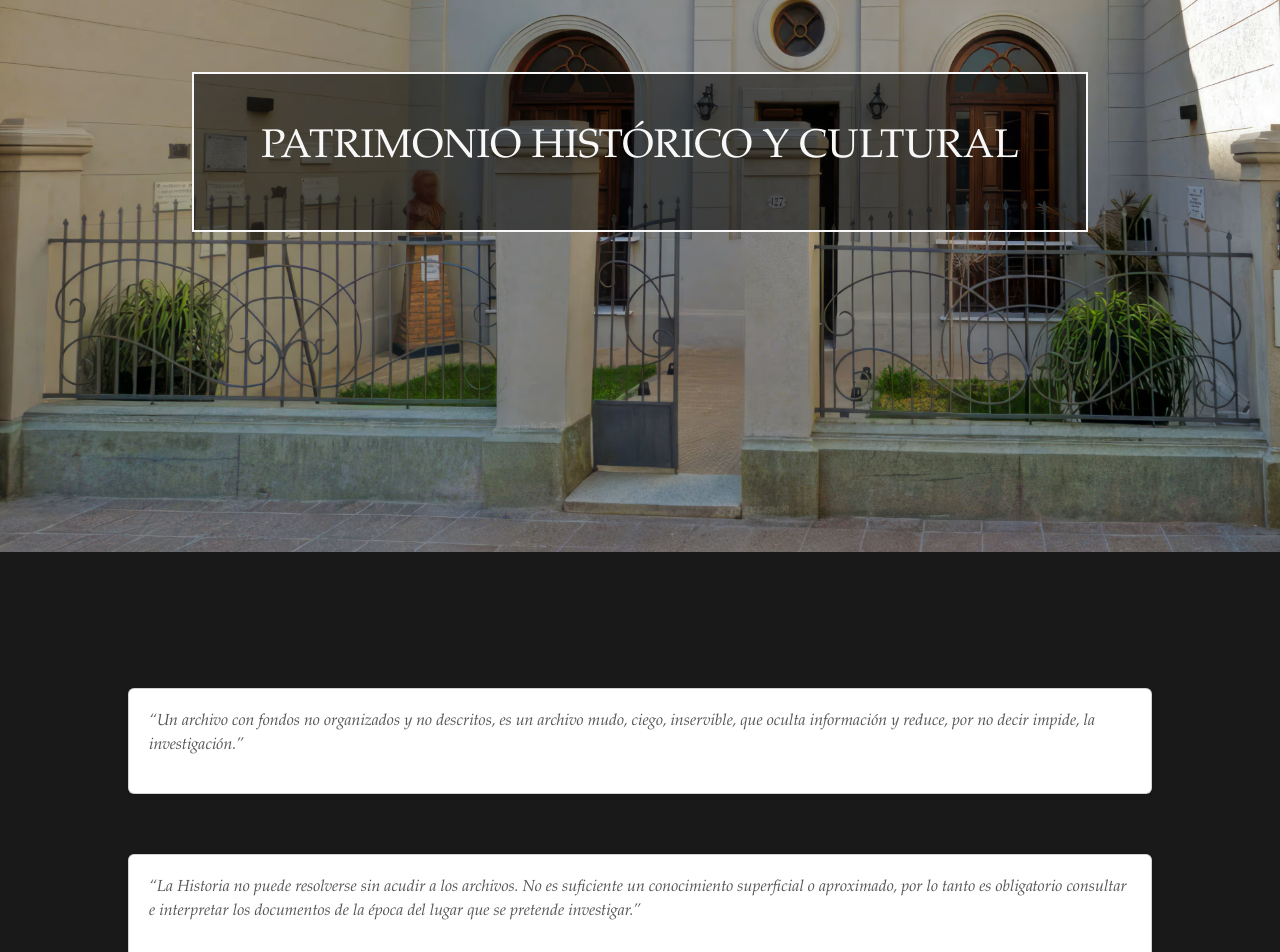
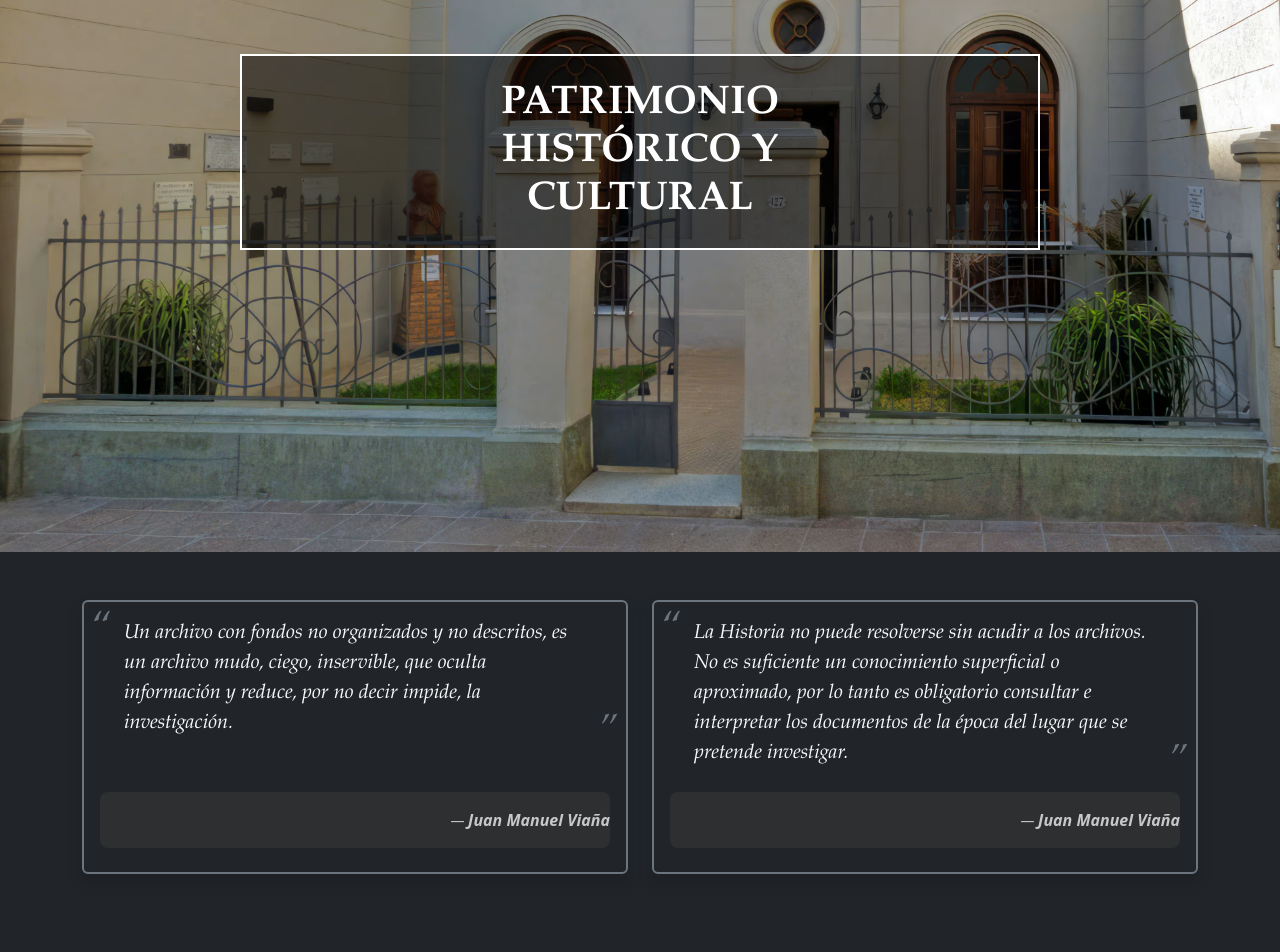
Before and after one commit to Facu137/Archivo-H-Frontend, a React (Vite) app: page / in a window 1280 px wide. Shown: the part 320-1272 px from the top of the page. Built offline with nearby package versions, Linux system fonts and the light colour scheme.

Commit message:
home con bootstrap

```diff
--- a/src/context/ThemeContext.jsx
+++ b/src/context/ThemeContext.jsx
@@ -21,7 +21,7 @@ ThemeProvider.propTypes = {
 export const useTheme = () => {
   const context = useContext(ThemeContext)
   if (context === undefined) {
-    throw new Error('useTheme must be used within a ThemeProvider')
+    throw new Error('useTheme debe ser usado dentro de ThemeProvider')
   }
   return context
 }
--- a/src/pages/Home/Home.css
+++ /dev/null
@@ -1,104 +0,0 @@
-/* src/pages/Home/Home.css */
-body {
-  margin: 0;
-  padding: 0;
-  overflow-x: hidden; /* Evita el desplazamiento horizontal */
-}
-
-.header-background {
-  height: 100dvh; /* Ajustar la altura para ser aún más grande y vistoso */
-  background-size: cover; /* Asegura que la imagen cubra todo el contenedor */
-  background-position: center; /* Centra la imagen */
-  padding: 0;
-  position: relative;
-  left: 0;
-  margin: 0;
-  padding: 0;
-  overflow: hidden;
-  margin-bottom: 136px; /* Espacio entre la imagen de fondo y las tarjetas */
-  overflow: hidden;
-}
-
-.overlay {
-  position: absolute;
-  top: 40%;
-  bottom: 40%;
-  left: 15%;
-  right: 15%;
-  border-width: 2px;
-  border-style: solid;
-  background-color: rgba(0, 0, 0, 0.5);
-  color: #f8f8f8;
-  display: flex;
-  justify-content: center;
-  align-items: center;
-  padding: 30px; /* Añadir relleno para el texto */
-  box-sizing: border-box; /* Incluir el padding en el tamaño total */
-}
-
-.overlay h2 {
-  color: white;
-  text-align: center;
-  margin: 0; /* Eliminar márgenes para centrar el texto */
-}
-
-.home-container {
-  display: flex;
-  box-sizing: border-box;
-  /* Incluye el padding en el tamaño total */
-  overflow-x: hidden;
-  flex-direction: column;
-  flex-wrap: wrap;
-  align-content: center;
-}
-
-.card {
-  background-color: #f8f8f8;
-  border-radius: 8px;
-  padding: 20px;
-  margin-bottom: 60px; /* Espacio entre las tarjetas y otros elementos */
-  box-shadow: 0 2px 4px rgba(0,0,0,0.1);
-  box-sizing: border-box; /* Incluye el padding en el tamaño total */
-  width: 80%; /* Asegura que las tarjetas no se desborden */
-  @media screen and (max-width: 768px) {
-    width: 900%;
-  }
-  max-width: 100%; /* Evita que las tarjetas excedan el ancho del contenedor */
-}
-
-.card blockquote {
-  font-style: italic;
-  color: #555;
-}
-
-@media (max-width: 1200px) {
-  .header-background {
-    height: 100vh; /* Ajustar la altura para pantallas medianas */
-  }
-
-}
-
-@media (max-width: 992px) {
-  .header-background {
-    height: 100vh; /* Ajustar la altura para pantallas más pequeñas */
-  }
-
-}
-
-@media (max-width: 768px) {
-  .home-container {
-    padding: 0 10px; /* Reducir el padding en pantallas pequeñas */
-  }
-
-  .header-background {
-    height: 100vh; /* Ajustar la altura para pantallas pequeñas */
-  }
-
-}
-
-@media (max-width: 480px) {
-  .header-background {
-    height: 100vh; /* Ajustar la altura para pantallas muy pequeñas */
-  }
-
-}
--- a/src/pages/Home/Home.jsx
+++ b/src/pages/Home/Home.jsx
@@ -1,37 +1,227 @@
 // src/pages/Home/Home.jsx
 import React from 'react'
-import './Home.css'
+import { Container, Row, Col, Card, Button } from 'react-bootstrap'
+import { useNavigate } from 'react-router-dom'
+import { useTheme } from '../../context/ThemeContext'
 import entrada from '../../assets/entrada.avif'
+import { FaSearch } from 'react-icons/fa'
 
 export const Home = () => {
+  const { isDarkMode } = useTheme()
+  const navigate = useNavigate()
+
+  const handleSearchClick = () => {
+    window.scrollTo({ top: 0, behavior: 'smooth' })
+    navigate('/buscador')
+  }
+
   return (
-    <>
+    <div className={isDarkMode ? 'bg-dark text-white' : 'bg-light text-dark'}>
+      {/* Hero Section */}
       <div
-        className="header-background"
-        style={{ backgroundImage: `url(${entrada})` }}
+        className="position-relative vh-100 d-flex align-items-center justify-content-center"
+        style={{
+          backgroundImage: `url(${entrada})`,
+          backgroundSize: 'cover',
+          backgroundPosition: 'center'
+        }}
       >
-        <div className="overlay">
-          <h1>PATRIMONIO HISTÓRICO Y CULTURAL</h1>
-        </div>
+        <Container className="position-relative">
+          <Row className="justify-content-center">
+            <Col xs={12} className="text-center">
+              <div
+                className="mx-auto p-4"
+                style={{
+                  backgroundColor: isDarkMode
+                    ? 'rgba(0, 0, 0, 0.5)'
+                    : 'rgba(255, 255, 255, 0.7)',
+                  border: isDarkMode ? '2px solid white' : '3px solid black',
+                  maxWidth: '800px'
+                }}
+              >
+                <h1
+                  className={`fw-bold mb-0 ${
+                    isDarkMode ? 'text-white' : 'text-dark'
+                  }`}
+                >
+                  PATRIMONIO
+                  <br />
+                  HISTÓRICO Y
+                  <br />
+                  CULTURAL
+                </h1>
+              </div>
+            </Col>
+          </Row>
+        </Container>
       </div>
-      <div className="home-container">
-        <div className="card">
-          <blockquote>
-            &ldquo;Un archivo con fondos no organizados y no descritos, es un
-            archivo mudo, ciego, inservible, que oculta información y reduce,
-            por no decir impide, la investigación.&rdquo;
-          </blockquote>
-        </div>
 
-        <div className="card">
-          <blockquote>
-            &ldquo;La Historia no puede resolverse sin acudir a los archivos. No
-            es suficiente un conocimiento superficial o aproximado, por lo tanto
-            es obligatorio consultar e interpretar los documentos de la época
-            del lugar que se pretende investigar.&rdquo;
-          </blockquote>
-        </div>
-      </div>
-    </>
+      {/* Quotes Section */}
+      <Container className="py-5">
+        <Row className="justify-content-center g-4">
+          <Col xs={12} md={6}>
+            <Card
+              className={`h-100 shadow ${
+                isDarkMode
+                  ? 'bg-dark text-white border-secondary'
+                  : 'bg-white border-dark'
+              }`}
+              style={{
+                borderWidth: '2px',
+                borderStyle: 'solid',
+                transition: 'all 0.3s ease'
+              }}
+            >
+              <Card.Body className="d-flex flex-column">
+                <div className="flex-grow-1">
+                  <div className="position-relative">
+                    <span
+                      className={`fs-1 ${
+                        isDarkMode ? 'text-secondary' : 'text-dark opacity-25'
+                      }`}
+                      style={{
+                        position: 'absolute',
+                        left: '-0.5rem',
+                        top: '-0.5rem',
+                        lineHeight: '1'
+                      }}
+                    >
+                      &ldquo;
+                    </span>
+                    <Card.Text
+                      className={`fs-5 fst-italic ps-4 pe-4 ${
+                        isDarkMode ? 'text-light' : 'text-dark'
+                      }`}
+                    >
+                      Un archivo con fondos no organizados y no descritos, es un
+                      archivo mudo, ciego, inservible, que oculta información y
+                      reduce, por no decir impide, la investigación.
+                      <span
+                        className={`fs-1 ${
+                          isDarkMode ? 'text-secondary' : 'text-dark opacity-25'
+                        }`}
+                        style={{
+                          position: 'absolute',
+                          right: '-0.5rem',
+                          bottom: '-1rem',
+                          lineHeight: '1'
+                        }}
+                      >
+                        &rdquo;
+                      </span>
+                    </Card.Text>
+                  </div>
+                </div>
+                <footer
+                  className={`blockquote-footer text-end mt-4 mb-2 me-3 ${
+                    isDarkMode
+                      ? 'text-light opacity-75'
+                      : 'text-dark opacity-25'
+                  }`}
+                  style={{ borderRadius: '0.5rem' }}
+                >
+                  <cite title="Autor" className={`fs-6 fw-semibold text-white`}>
+                    Juan Manuel Viaña
+                  </cite>
+                </footer>
+              </Card.Body>
+            </Card>
+          </Col>
+          <Col xs={12} md={6}>
+            <Card
+              className={`h-100 shadow ${
+                isDarkMode
+                  ? 'bg-dark text-white border-secondary'
+                  : 'bg-white border-dark'
+              }`}
+              style={{
+                borderWidth: '2px',
+                borderStyle: 'solid',
+                transition: 'all 0.3s ease'
+              }}
+            >
+              <Card.Body className="d-flex flex-column">
+                <div className="flex-grow-1">
+                  <div className="position-relative">
+                    <span
+                      className={`fs-1 ${
+                        isDarkMode ? 'text-secondary' : 'text-dark opacity-25'
+                      }`}
+                      style={{
+                        position: 'absolute',
+                        left: '-0.5rem',
+                        top: '-0.5rem',
+                        lineHeight: '1'
+                      }}
+                    >
+                      &ldquo;
+                    </span>
+                    <Card.Text
+                      className={`fs-5 fst-italic ps-4 pe-4 ${
+                        isDarkMode ? 'text-light' : 'text-dark'
+                      }`}
+                    >
+                      La Historia no puede resolverse sin acudir a los archivos.
+                      No es suficiente un conocimiento superficial o aproximado,
+                      por lo tanto es obligatorio consultar e interpretar los
+                      documentos de la época del lugar que se pretende
+                      investigar.
+                      <span
+                        className={`fs-1 ${
+                          isDarkMode ? 'text-secondary' : 'text-dark opacity-25'
+                        }`}
+                        style={{
+                          position: 'absolute',
+                          right: '-0.5rem',
+                          bottom: '-1rem',
+                          lineHeight: '1'
+                        }}
+                      >
+                        &rdquo;
+                      </span>
+                    </Card.Text>
+                  </div>
+                </div>
+                <footer
+                  className={`blockquote-footer text-end mt-4 mb-2 me-3 ${
+                    isDarkMode
+                      ? 'text-light opacity-75'
+                      : 'text-dark opacity-25'
+                  }`}
+                  style={{ borderRadius: '0.5rem' }}
+                >
+                  <cite title="Autor" className={`fs-6 fw-semibold text-white`}>
+                    Juan Manuel Viaña
+                  </cite>
+                </footer>
+              </Card.Body>
+            </Card>
+          </Col>
+        </Row>
+      </Container>
+
+      {/* Search Section */}
+      <Container className="py-5">
+        <Row className="justify-content-center text-center">
+          <Col xs={12} md={8} lg={6}>
+            <h2 className={`mb-4 ${isDarkMode ? 'text-white' : 'text-dark'}`}>
+              Explora Nuestra Historia
+            </h2>
+            <p className={`mb-4 ${isDarkMode ? 'text-white' : 'text-dark'}`}>
+              Descubre documentos históricos, fotografías y más en nuestro
+              archivo digital.
+            </p>
+            <Button
+              size="lg"
+              variant={isDarkMode ? 'outline-light' : 'outline-dark'}
+              onClick={handleSearchClick}
+              className="d-inline-flex align-items-center gap-2"
+            >
+              <FaSearch /> Comenzar Búsqueda
+            </Button>
+          </Col>
+        </Row>
+      </Container>
+    </div>
   )
 }
```
